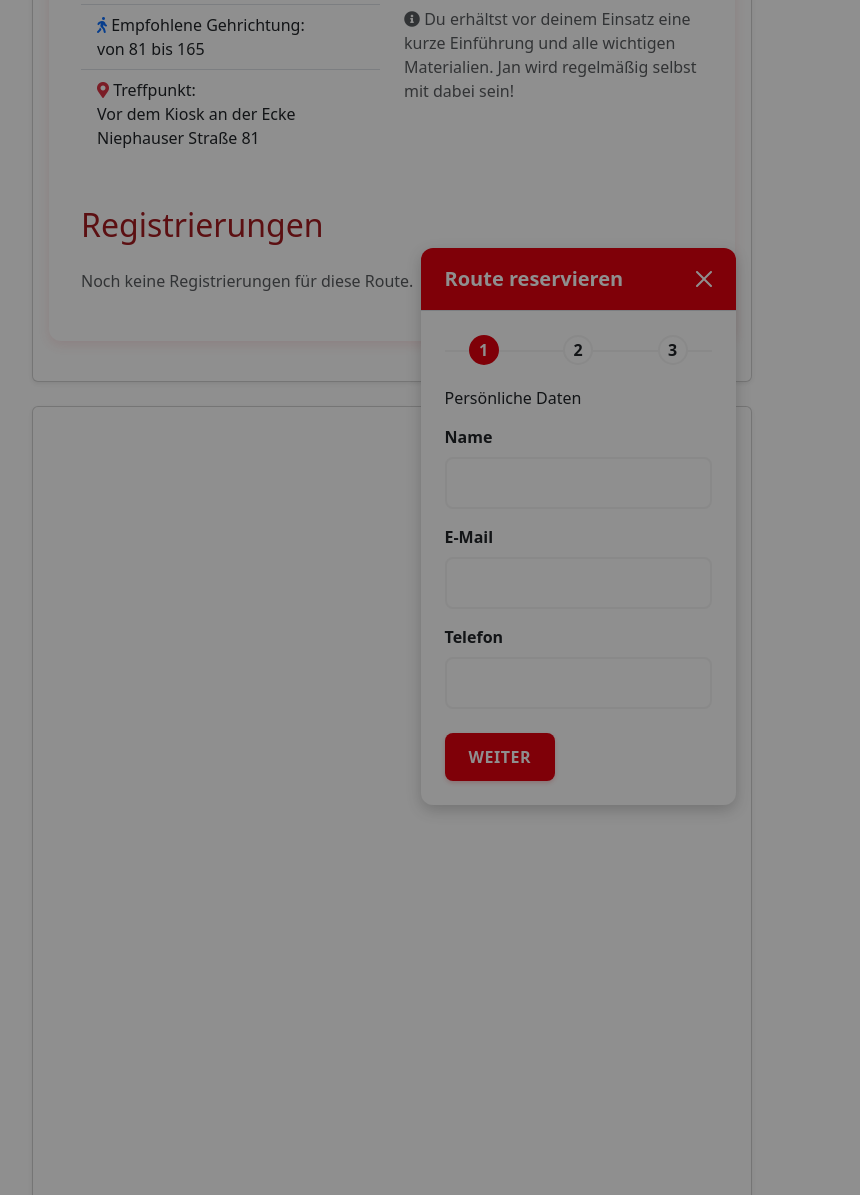
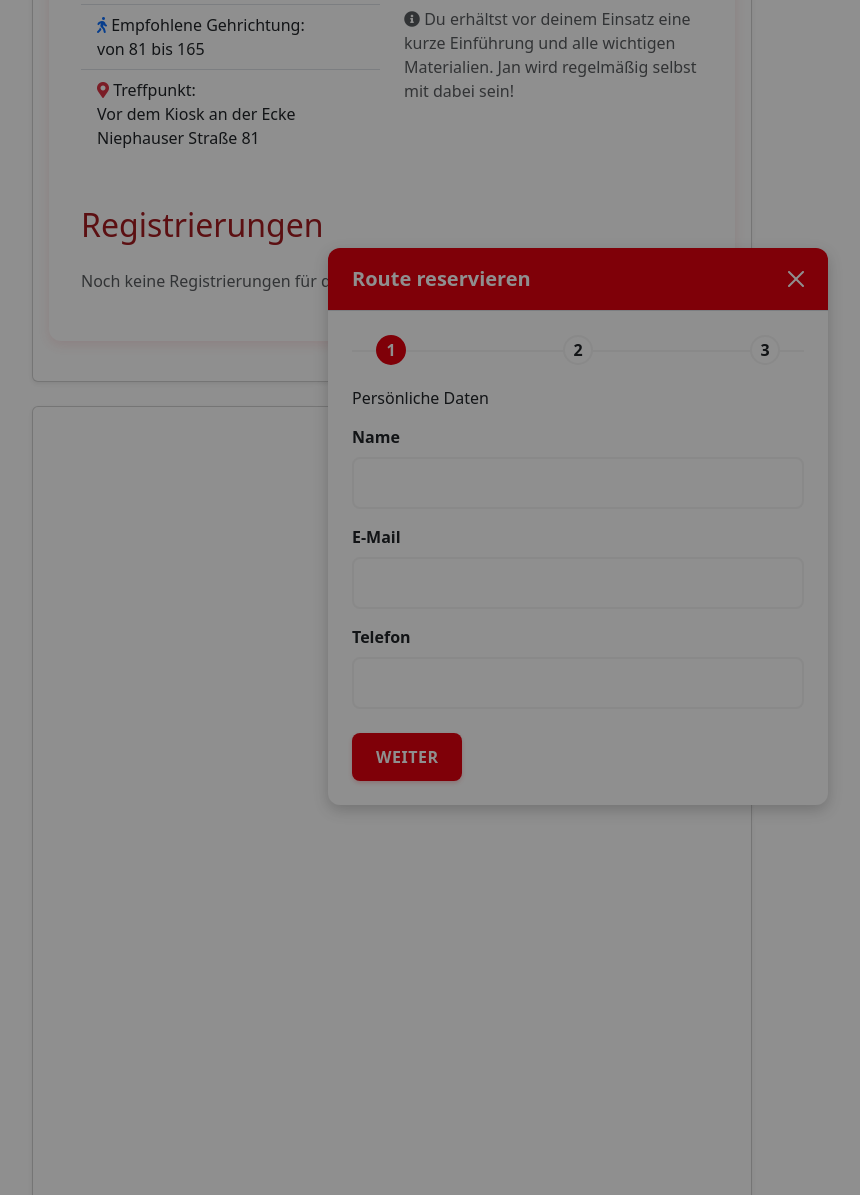
Before and after one commit to Annomy111/Router, a Flask app: page /route/1 in a window 1280 px wide, after a click on "ROUTE RESERVIEREN". Shown: the part 799-1994 px from the top of the page, without its empty margins (62-922 px from the left). Run offline with Flask 3, Linux system fonts and the light colour scheme; data comes from the database, SQL or seed files in the repository; data that the repository does not hold is empty; some libraries are stand-ins or nearby versions.

Commit message:
Fix: Korrigiere Modal-Anzeige, z-index-Werte und Event-Handling

```diff
--- a/templates/route_detail.html
+++ b/templates/route_detail.html
@@ -112,6 +112,7 @@
         border-radius: 12px;
         overflow: hidden;
         margin-bottom: 2rem;
+        pointer-events: auto;
     }
 
     .map-fullscreen {
@@ -120,7 +121,7 @@
         left: 0;
         width: 100vw;
         height: 100vh;
-        z-index: 100;
+        z-index: 1030;
         border-radius: 0;
     }
 
@@ -214,9 +215,11 @@
         top: 20px;
         right: 20px;
         z-index: 1060;
+        pointer-events: none;
     }
 
     .toast {
+        pointer-events: auto;
         background: var(--spd-white);
         border-left: 4px solid var(--spd-red);
     }
@@ -224,16 +227,21 @@
     /* Modal Styles */
     .modal-backdrop {
         background-color: rgba(0, 0, 0, 0.5) !important;
-        z-index: 95;
+        z-index: 1040;
     }
 
     .modal {
-        display: flex !important;
+        z-index: 1050;
+    }
+
+    .modal.fade {
+        display: none;
+    }
+
+    .modal.show {
+        display: flex;
         align-items: center;
         justify-content: center;
-        padding: 0 !important;
-        margin: 0 !important;
-        z-index: 96;
     }
 
     .modal-dialog {
@@ -830,6 +838,22 @@
             margin: 0.5rem !important;
             max-width: calc(100% - 1rem);
         }
+    }
+
+    /* Ensure content is clickable */
+    .container {
+        position: relative;
+        z-index: 1;
+    }
+
+    .card {
+        position: relative;
+        z-index: 1;
+    }
+
+    .btn {
+        position: relative;
+        z-index: 2;
     }
 </style>
 {% endblock %}
@@ -1225,6 +1249,19 @@
 
     // Event Listener für DOM-Laden
     document.addEventListener('DOMContentLoaded', function() {
+        // Stelle sicher, dass das Modal geschlossen ist
+        const modalElement = document.getElementById('registrationModal');
+        if (modalElement) {
+            modalElement.classList.remove('show');
+            modalElement.style.display = 'none';
+            document.body.classList.remove('modal-open');
+            const backdrop = document.querySelector('.modal-backdrop');
+            if (backdrop) {
+                backdrop.remove();
+            }
+        }
+
+        // Initialisiere Komponenten
         initializeComponents();
         setupEventListeners();
         initializeWizard();
@@ -1234,13 +1271,22 @@
     function initializeComponents() {
         // Modal initialisieren
         const modalElement = document.getElementById('registrationModal');
-        registrationModal = new bootstrap.Modal(modalElement);
+        if (modalElement) {
+            registrationModal = new bootstrap.Modal(modalElement, {
+                backdrop: true,
+                keyboard: true,
+                focus: true
+            });
+        }
 
         // Toast initialisieren
-        notificationToast = new bootstrap.Toast(document.getElementById('notificationToast'), {
-            autohide: true,
-            delay: TOAST_DURATION
-        });
+        const toastElement = document.getElementById('notificationToast');
+        if (toastElement) {
+            notificationToast = new bootstrap.Toast(toastElement, {
+                autohide: true,
+                delay: TOAST_DURATION
+            });
+        }
     }
 
     // Event Listener einrichten
@@ -1268,12 +1314,19 @@
             prevBtn.addEventListener('click', previousStep);
         }
 
-        // Touch Events für Karte
-        const mapContainer = document.querySelector('.map-container');
-        if (mapContainer) {
-            mapContainer.addEventListener('touchstart', handleTouchStart, { passive: true });
-            mapContainer.addEventListener('touchmove', handleTouchMove, { passive: true });
-            mapContainer.addEventListener('wheel', handleWheel, { passive: true });
+        // Map Controls
+        const fullscreenBtn = document.getElementById('fullscreenBtn');
+        if (fullscreenBtn) {
+            fullscreenBtn.addEventListener('click', () => {
+                const mapContainer = document.getElementById('mapContainer');
+                if (mapContainer) {
+                    mapContainer.classList.toggle('map-fullscreen');
+                    const icon = fullscreenBtn.querySelector('i');
+                    icon.classList.toggle('fa-expand');
+                    icon.classList.toggle('fa-compress');
+                    google.maps.event.trigger(map, 'resize');
+                }
+            });
         }
     }
 
```
